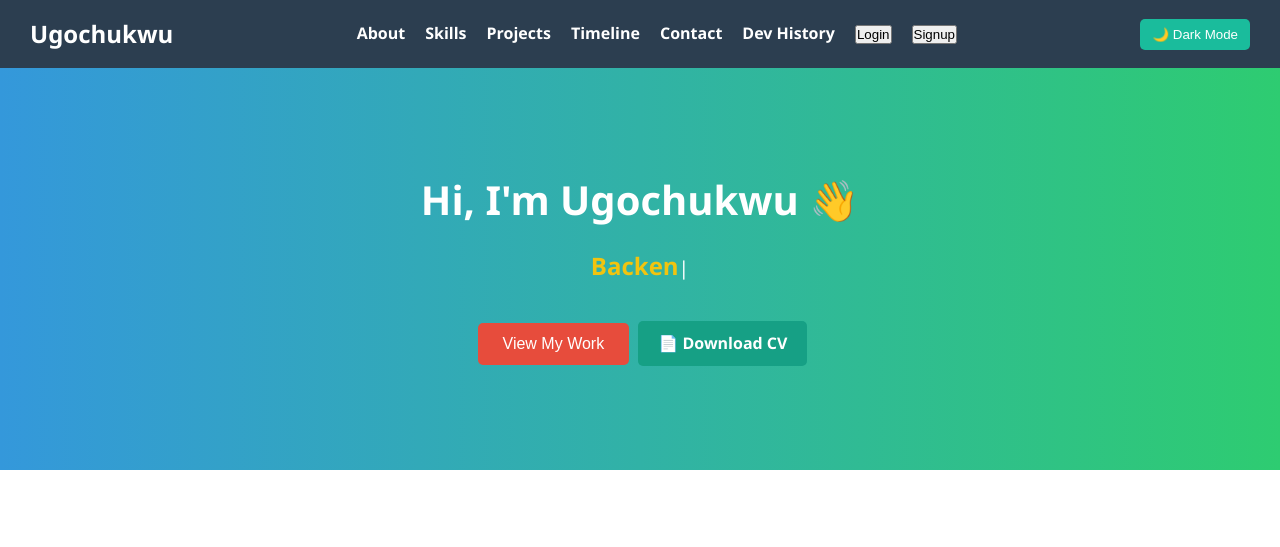
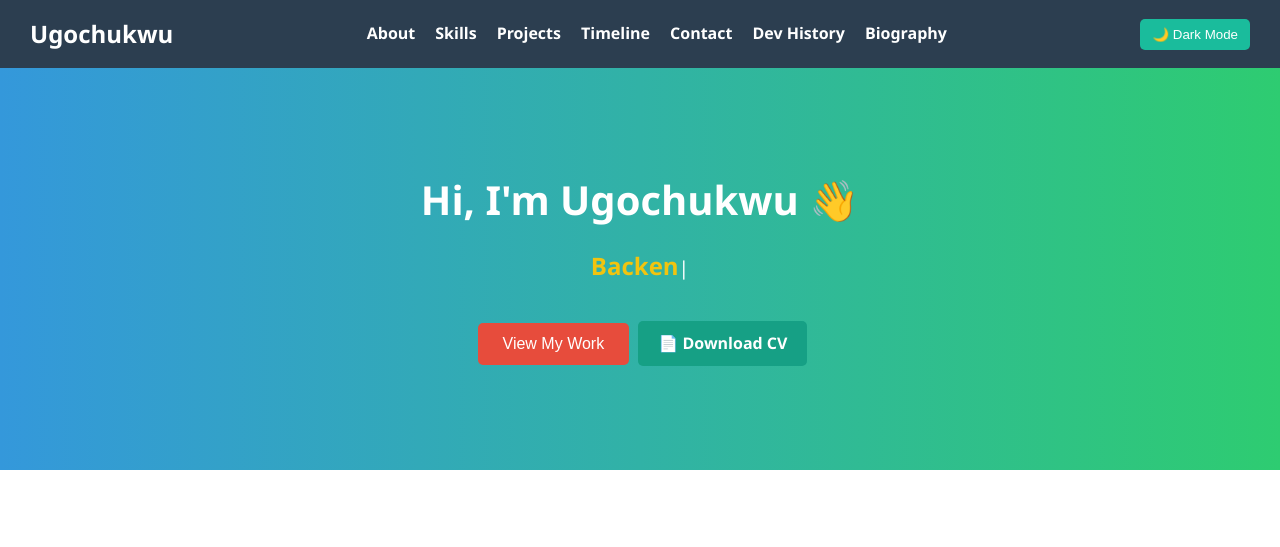
Before and after one commit to Ugoyoungking/portfolio, a plain HTML site: page index.html in a window 1280 px wide. Shown: the top 547 px of the page. Drawn offline with nearby package versions, Linux system fonts and the light colour scheme.

Commit message:
Update navigation links in index.html
Replaced Login and Signup buttons with a Biography link.

```diff
--- a/index.html
+++ b/index.html
@@ -184,8 +184,8 @@
     <li><a href="#timeline">Timeline</a></li>
     <li><a href="#contact">Contact</a></li>
     <li><a href="dev-history.html">Dev History</a></li>
-    <li><button id="loginBtn">Login</button></li>
-    <li><button id="signupBtn">Signup</button></li>
+    <li><a href="biography.html">Biography</a></li>
+
   </ul>
   <button id="toggle-dark">🌙 Dark Mode</button>
 </nav>
```
